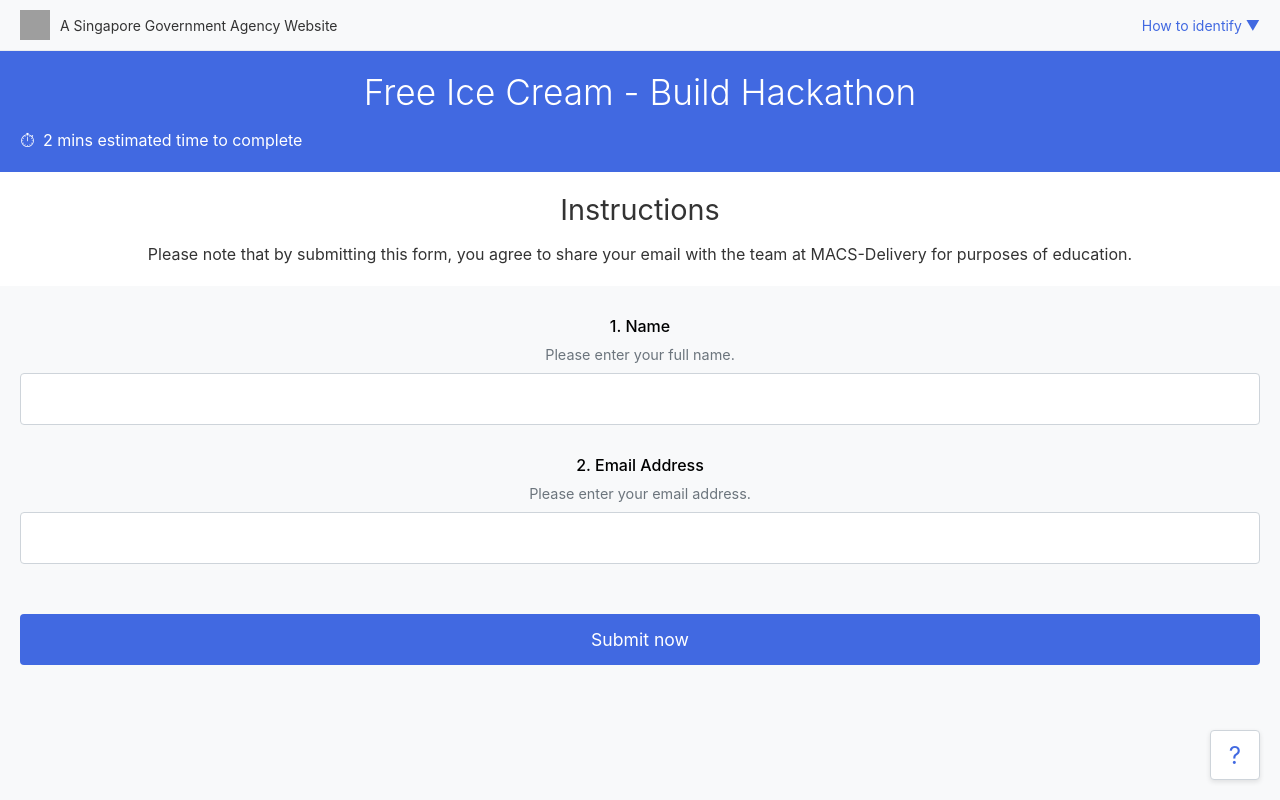
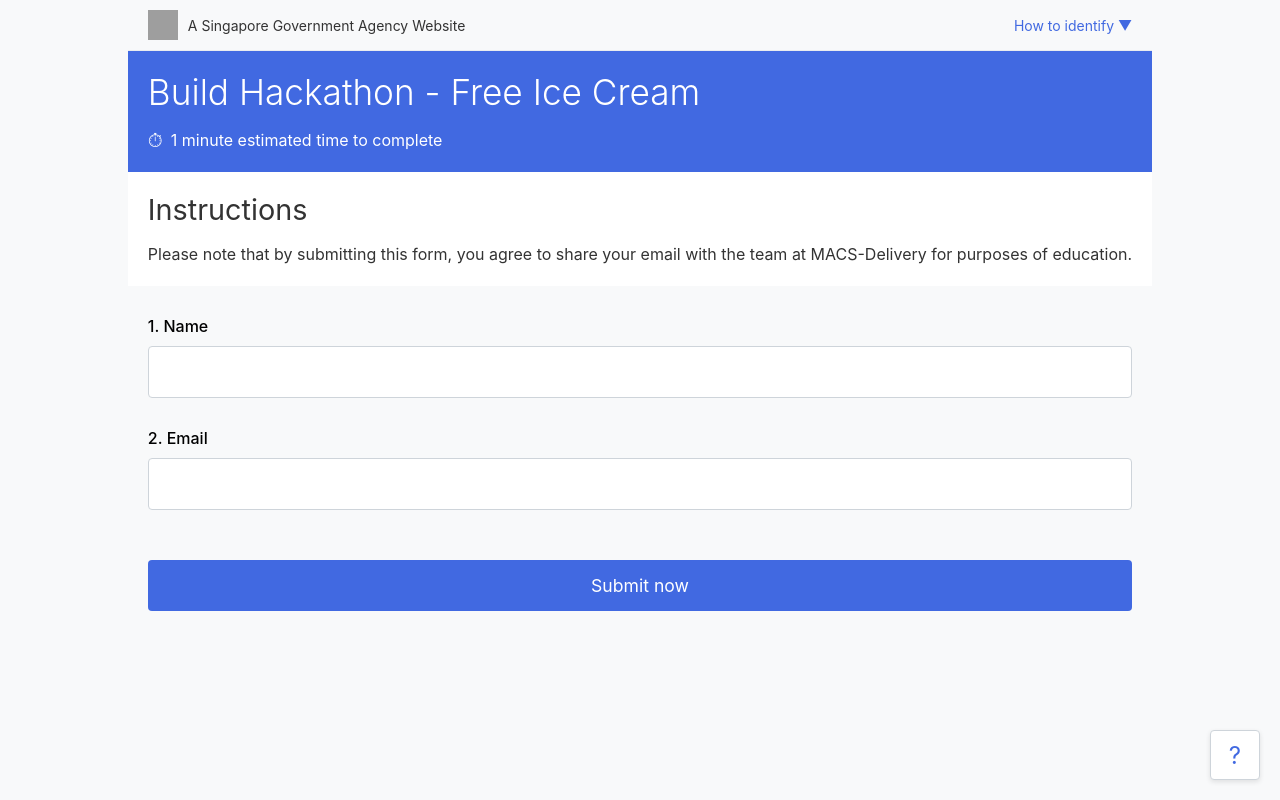
Before and after one commit to angweisheng/MACS-ScamEd, a React (Create React App) app in the folder frontend/: page / in a window 1280 px wide. Built offline with nearby package versions, Linux system fonts and the light colour scheme; grey boxes are pictures that could not be loaded.

Commit message:
updated css

```diff
--- a/frontend/src/App.css
+++ b/frontend/src/App.css
@@ -1,38 +1,17 @@
-.App {
-  text-align: center;
+body {
+  margin: 0;
+  padding: 0;
+  background-color: #f8f9fa;
 }
 
-.App-logo {
-  height: 40vmin;
-  pointer-events: none;
+.App {
+  display: flex;
+  justify-content: center;
+  width: 100%;
 }
 
-@media (prefers-reduced-motion: no-preference) {
-  .App-logo {
-    animation: App-logo-spin infinite 20s linear;
+@media (min-width: 768px) {
+  .App {
+    padding: 0;
   }
 }
-
-.App-header {
-  background-color: #282c34;
-  min-height: 100vh;
-  display: flex;
-  flex-direction: column;
-  align-items: center;
-  justify-content: center;
-  font-size: calc(10px + 2vmin);
-  color: white;
-}
-
-.App-link {
-  color: #61dafb;
-}
-
-@keyframes App-logo-spin {
-  from {
-    transform: rotate(0deg);
-  }
-  to {
-    transform: rotate(360deg);
-  }
-}
--- a/frontend/src/Form.tsx
+++ b/frontend/src/Form.tsx
@@ -30,15 +30,15 @@ const Form = () => {
     <div className="form-container">
       <header className="header">
         <div className="logo-container">
-          <img src="build-logo.png" alt="Singapore Government Logo" className="sg-logo" />
+          <img src="sg-logo.png" alt="Singapore Government Logo" className="sg-logo" />
           <span className="gov-text">A Singapore Government Agency Website</span>
           <a href="#" className="identify-link">How to identify ▼</a>
         </div>
         <div className="app-header">
-          <h1>Free Ice Cream - Build Hackathon</h1>
+          <h1>Build Hackathon - Free Ice Cream</h1>
           <div className="time-estimate">
             <span className="clock-icon">⏱</span>
-            <span>2 mins estimated time to complete</span>
+            <span>1 minute estimated time to complete</span>
           </div>
         </div>
       </header>
@@ -46,15 +46,13 @@ const Form = () => {
       <section className="instructions">
         <h2>Instructions</h2>
         <p>
-          Please note that by submitting this form, you agree to share your email with the team at MACS-Delivery
-          for purposes of education.
+          Please note that by submitting this form, you agree to share your email with the team at MACS-Delivery for purposes of education.
         </p>
       </section>
 
       <form onSubmit={handleSubmit}>
         <div className="form-field">
           <label htmlFor="name">1. Name</label>
-          <p className="field-note">Please enter your full name.</p>
           <input
             type="text"
             id="name"
@@ -66,10 +64,9 @@ const Form = () => {
         </div>
 
         <div className="form-field">
-          <label htmlFor="email">2. Email Address</label>
-          <p className="field-note">Please enter your email address.</p>
+          <label htmlFor="email">2. Email</label>
           <input
-            type="text"
+            type="email"
             id="email"
             name="email"
             value={formData.email}
@@ -82,10 +79,9 @@ const Form = () => {
       </form>
 
       <div className="help-button">?</div>
+
     </div>
   );
 };
 
 export default Form;
-
-// test
```
